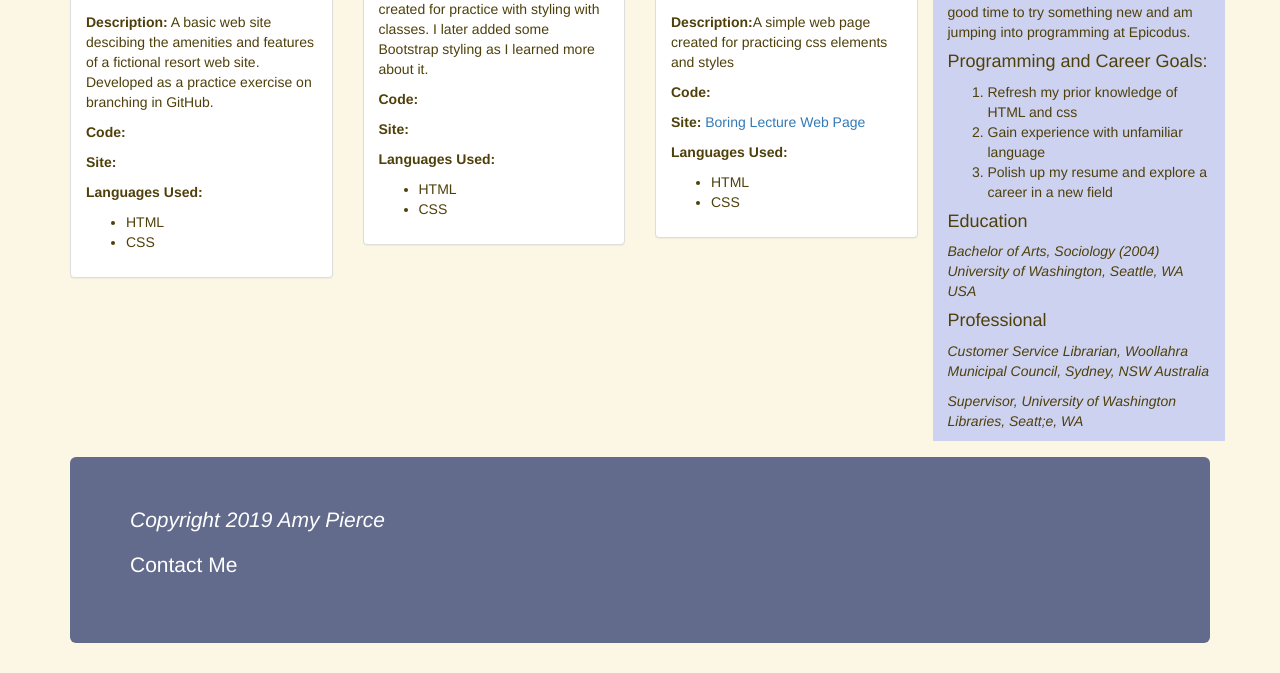
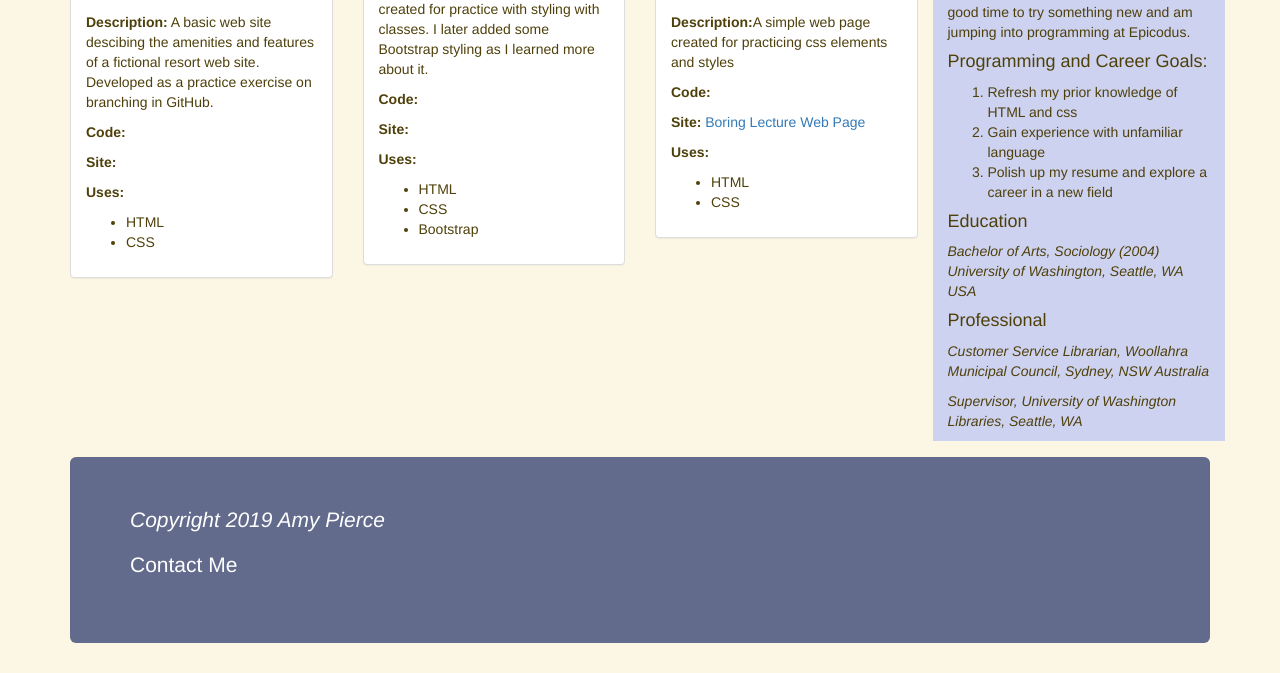
Before and after one commit to amypierce/portfolio, a plain HTML site: page index.html in a window 1280 px wide. Shown: the part 412-1085 px from the top of the page. Drawn offline with Linux system fonts and the light colour scheme.

Commit message:
Fix typos and formatting in styles.css and index.html

```diff
--- a/index.html
+++ b/index.html
@@ -21,7 +21,7 @@
                                         <p><strong>Description:</strong> A basic web site descibing the amenities and features of a fictional resort web site. Developed as a practice exercise on branching in GitHub.</p>
                                         <p><strong>Code:</strong> <a href="https://github.com/amypierce/resort-webpage">GitHub Repository</a></p>
                                         <p><strong>Site:</strong> <a href="https://amypierce.github.io/resort-webpage/">Resort Web Page</a></p>
-                                        <p><strong>Languages Used:</strong>
+                                        <p><strong>Uses:</strong>
                                             <ul>
                                                 <li>HTML</li>
                                                 <li>CSS</li>
@@ -40,10 +40,11 @@
                                         <p><strong>Description:</strong> A blog about my dog created for practice with styling with classes. I later added some Bootstrap styling as I learned more about it.</p>
                                         <p><strong>Code:</strong> <a href="https://github.com/amypierce/raffi">GitHub Repository</a></p>
                                         <p><strong>Site:</strong> <a href="https://amypierce.github.io/raffi/">Webpage for Raffi the Dog</a></p>
-                                        <p><strong>Languages Used:</strong></p>
+                                        <p><strong>Uses:</strong></p>
                                         <ul>
                                             <li>HTML</li>
                                             <li>CSS</li>
+                                            <li>Bootstrap</li>
                                         </ul>
                                         </p>
                                     </div>
@@ -59,7 +60,7 @@
                                         <p><strong>Description:</strong>A simple web page created for practicing css elements and styles</p>
                                         <p><strong>Code:</strong> <a href="https://github.com/amypierce/boring-lecture">GitHub Repository</a></p>
                                         <p><strong>Site:</strong> <a href"https://amypierce.github.io/boring-lecture/">Boring Lecture Web Page</a></p>
-                                        <p><strong>Languages Used:</strong>
+                                        <p><strong>Uses:</strong>
                                         <ul>
                                             <li>HTML</li>
                                             <li>CSS</li>
@@ -69,7 +70,7 @@
                                 </div>
                             </div>
 
-                            <div class="col-md-3" style="background-color:rgb(205, 210, 240);">
+                            <div class="col-md-3" margin="4px" style="background-color:rgb(205, 210, 240);">
                                 <h2>About Me</h2>
                                     <p>I'm a former librarian living in Seattle, Washington. After taking some time to travel and live abroad, I decided it was a good time to try something new and am jumping into programming at Epicodus.</p>
 
@@ -86,7 +87,7 @@
                                         <p span class="resume">Customer Service Librarian,
                                                 Woollahra Municipal Council, Sydney, NSW Australia
                                         </p>
-                                        <p span class="resume">Supervisor, University of Washington Libraries, Seatt;e, WA</p>
+                                        <p span class="resume">Supervisor, University of Washington Libraries, Seattle, WA</p>
 
                             </div>
                         </div>
```
